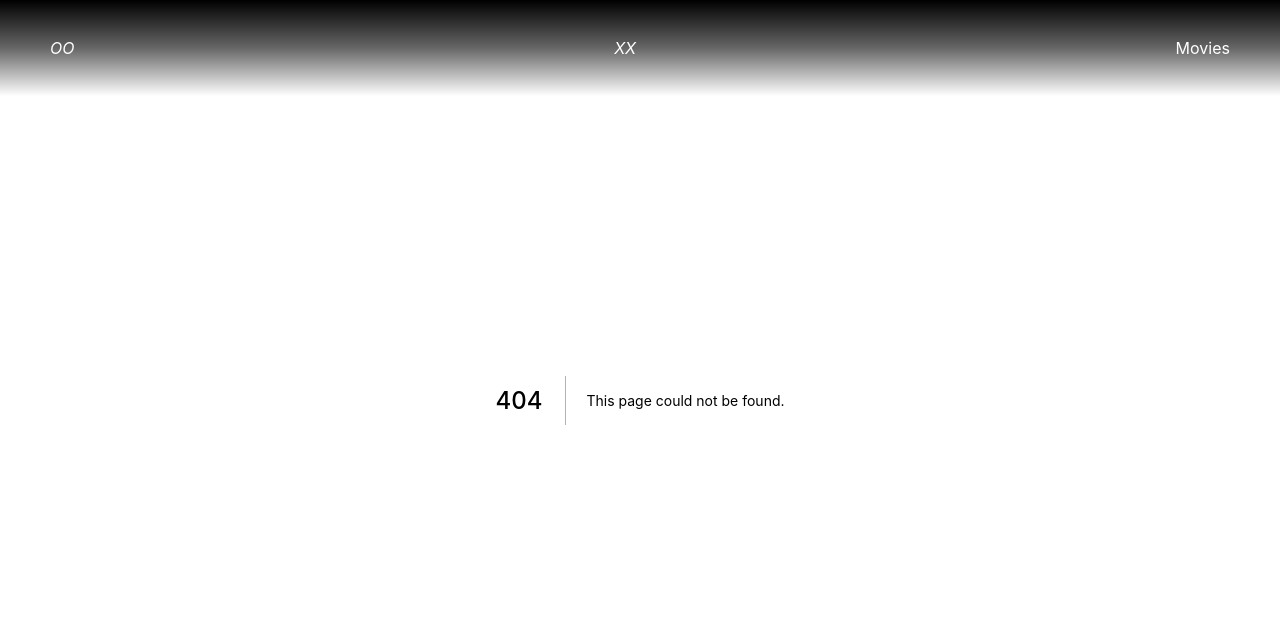
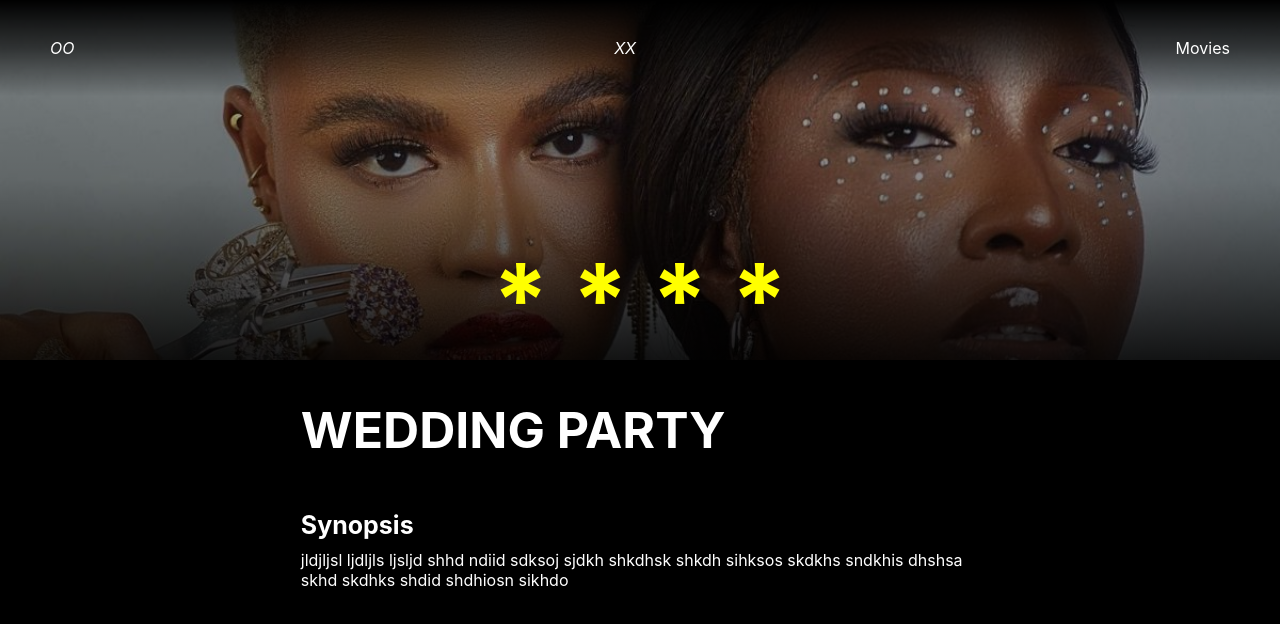
Before and after one commit to mr-funtor/rapid-movie, a Next.js app: page /all-movies/1 in a window 1280 px wide. Before the commit this address had no page. Shown: the top 624 px of the page. Built offline with nearby package versions, Linux system fonts and the light colour scheme; no server answers.

Commit message:
setup SWR globally

```diff
--- a/components/MovieCardContainer/index.js
+++ b/components/MovieCardContainer/index.js
@@ -1,9 +1,13 @@
 import Link from 'next/link';
 import styles from './MovieCardContainer.module.css';
-import MovieCard from '../MovieCard'
+import MovieCard from '../MovieCard';
+import useSWR from 'swr'
 
 
 function MovieCardContainer(){
+    const { data, error } = useSWR('https://movie-database-alternative.p.rapidapi.com/?s=Avengers%20Endgame&r=json&page=1');
+
+    console.log(data)
 
     return(
     <section className={styles.cardsContainer}>
--- /dev/null
+++ b/hooks/swrFetch.js
@@ -0,0 +1,16 @@
+const options = {
+	method: 'GET',
+	headers: {
+		'X-RapidAPI-Host': 'movie-database-alternative.p.rapidapi.com',
+		'X-RapidAPI-Key': process.env.RAPID_API_KEY
+	}
+};
+
+
+const fetcher= async (...args)=>{
+    const response= await fetch(...args,options);
+    const data= await response.json();
+    return data;
+}
+
+export default fetcher;
--- a/pages/_app.js
+++ b/pages/_app.js
@@ -1,11 +1,16 @@
 import '../styles/globals.css';
-import Navbar from '../components/Navbar'
+import Navbar from '../components/Navbar';
+import { SWRConfig } from 'swr'
+import fetcher from '../hooks/swrFetch'
+
 
 function MyApp({ Component, pageProps }) {
   return (
     <>
-      <Navbar/>
-      <Component {...pageProps} />
+      <SWRConfig value={{fetcher}}>
+          <Navbar/>
+          <Component {...pageProps} />
+      </SWRConfig>
     </>
          )
 }
--- /dev/null
+++ b/pages/all-movies/[singleMovie].js
@@ -0,0 +1,59 @@
+import {useRouter} from 'next/router';
+import Image from 'next/image';
+import tempBlood from '../../assets/images/blood.jpg';
+import styles from '../../styles/SingleMovie.module.css';
+
+function Movie(){
+    const router=useRouter();
+    const singleMovie= router.query.singleMovie;
+
+    return(
+        <main>
+            <section className={styles.topSection}>
+                <div className={styles.imageContainer}>
+                 <Image className={styles.theImage} placeholder="blur"  src={tempBlood} alt="a picture for the movie" layout="fill"/>
+              </div>
+
+                 <section className={styles.heroCover}>
+                    <h1>* * * * </h1>
+                </section>
+
+
+            </section>
+
+            <section className={styles.movieBody}>
+                <div className={styles.movieBodyTop}>
+                    <h1>WEDDING PARTY</h1>
+
+
+                    <section className={styles.synopsis}>
+                        <h1>Synopsis</h1>
+
+                        <p>jldjljsl ljdljls ljsljd
+                        shhd ndiid sdksoj sjdkh shkdhsk shkdh sihksos skdkhs sndkhis dhshsa skhd skdhks shdid shdhiosn sikhdo</p>
+                    </section>
+
+                </div>
+
+            </section>
+
+        </main>
+    )
+}
+
+export default Movie;
+
+export async function getServerSideProps(context){
+    const {params, query}= context;
+    const {singleMovie}=params;
+//    const response= await fetch(
+//    `http://localhost:4000/news?category=${category}`
+//    )
+//    const data= await response.json();
+
+    return{
+        props:{
+
+        }
+    }
+}
--- a/pages/all-movies/index.js
+++ b/pages/all-movies/index.js
@@ -12,9 +12,9 @@ function allMoviesPage(){
 
                 <MovieCardContainer />
 
-        <div className={styles.buttonContainer}>
-                <button>Load More</button>
-            </div>
+                <div className={styles.buttonContainer}>
+                    <button>Load More</button>
+                </div>
 
             </section>
 
--- a/pages/index.js
+++ b/pages/index.js
@@ -35,8 +35,6 @@ export default function Home() {
 
              <MovieCardContainer />
 
-
-
         </section>
       </section>
 
--- /dev/null
+++ b/styles/SingleMovie.module.css
@@ -0,0 +1,119 @@
+.topSection{
+    background: pink;
+    position: relative;
+    height: 45vh;
+}
+
+.imageContainer{
+    position: absolute;
+    height: 100%;
+    width:100%;
+}
+
+.theImage{
+    height: 100% !important;
+    width: 100% !important;
+    object-fit: cover !important;
+}
+
+
+.heroCover{
+    position: relative;
+    background: linear-gradient(to bottom, rgba(0,0,0,0.3), rgba(0,0,0,0.45), rgba(0,0,0,0.9));
+    height: 100%;
+    width:100%;
+    display: flex;
+    justify-content: center;
+    align-items:flex-end;
+}
+
+.heroCover>h1{
+    font-size: 100px;
+    color:yellow;
+}
+
+.movieBody{
+    background: #000;
+    min-height: 55vh;
+    padding: 5vh 23.5vw;
+    color: #fff;
+}
+
+.movieBodyTop>h1{
+    font-size: 50px;
+    margin-bottom: 20px;
+}
+
+.actionArea{
+    width:75%;
+    display: flex;
+    justify-content: space-between;
+    align-items: center;
+
+}
+
+.actionArea>a{
+    text-decoration: none;
+}
+
+
+.actionArea>a>button{
+    background: red;
+    width: 180px;
+    height: 48px;
+    border: none;
+    border-radius: 50px;
+    font-size: 18px;
+    font-weight: 700;
+    color: #fff;
+    display: flex;
+    align-items: center;
+    justify-content: center;
+    cursor: pointer;
+    transition: all 0.2s ease-in-out;
+}
+
+.actionArea>a>button:hover{
+    background-color: crimson;
+}
+
+.actionArea>b{
+    cursor: pointer;
+}
+
+.actionArea>i{
+    background: rgba(222,222,222,0.35);
+    width: 40px;
+    height: 40px;
+    display: flex;
+    justify-content: center;
+    align-items: center;
+    border: 1px solid #fff;
+    border-radius: 10px;
+    cursor: pointer;
+    transition: all 0.2s ease-in-out;
+}
+
+.actionArea>i:hover{
+    background: rgba(222,222,222,0.6);
+}
+
+.synopsis{
+    margin: 50px 0;
+}
+
+.synopsis>h1,
+.reviewContainer>h1{
+    font-size: 25px;
+    margin-bottom: 10px;
+}
+
+.reviewContainer{
+    min-height: 50vh;
+}
+
+.reviewContainer>div{
+    display: flex;
+    flex-wrap: wrap;
+    justify-content: space-between
+}
--- a/styles/globals.css
+++ b/styles/globals.css
@@ -1,5 +1,6 @@
 html,
 body {
+/*    background: #000;*/
   padding: 0;
   margin: 0;
   font-family: -apple-system, BlinkMacSystemFont, Segoe UI, Roboto, Oxygen,
```
